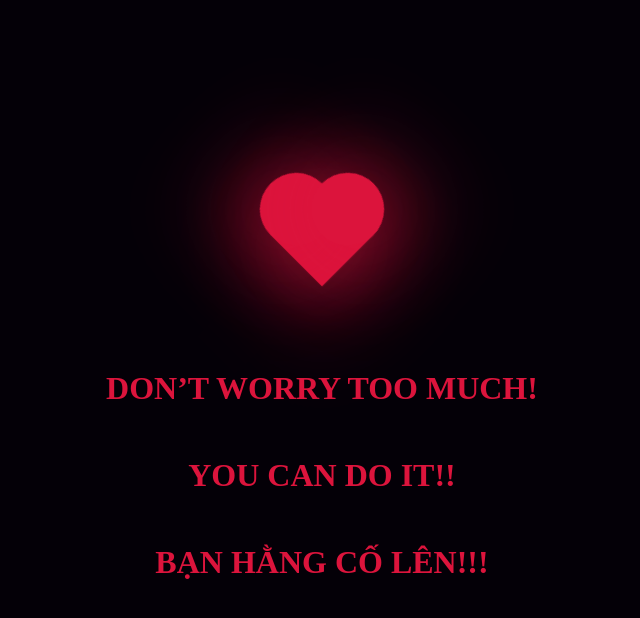
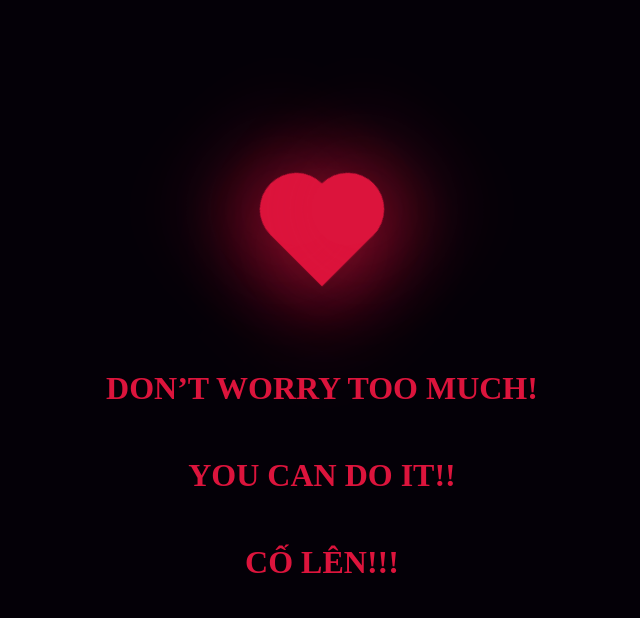
Before and after one commit to dinhlinhk2/test, a plain HTML site: page index.html in a window 1280 px wide. Shown: the top 618 px of the page, without its empty margins (318-958 px from the left). Drawn offline with Linux system fonts and the light colour scheme.

Commit message:
Update index.html

```diff
--- a/index.html
+++ b/index.html
@@ -13,7 +13,7 @@
     <div class="text ">
         <h1>Don’t worry too much!</h1>
         <h1>you can do it!!</h1>
-        <h1>bạn hằng cố lên!!!</h1>
+        <h1>cố lên!!!</h1>
     </div>
 </body>
 </html>
```
